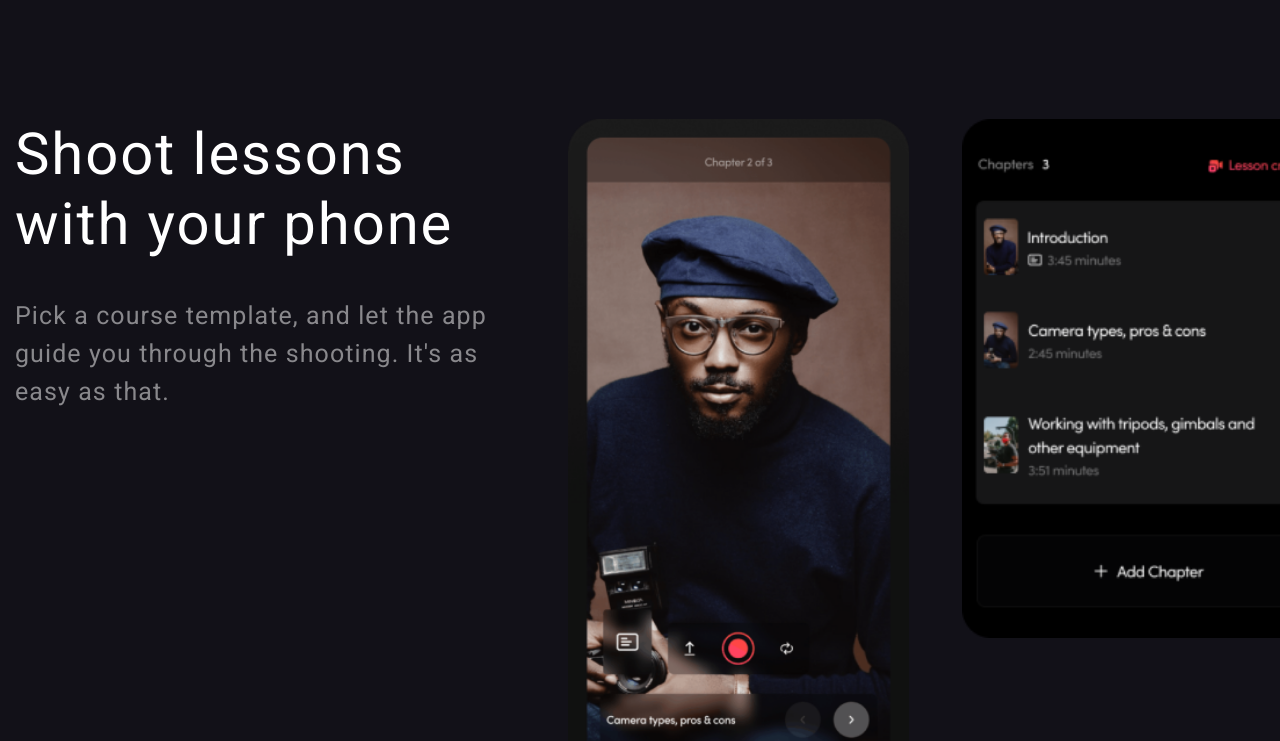
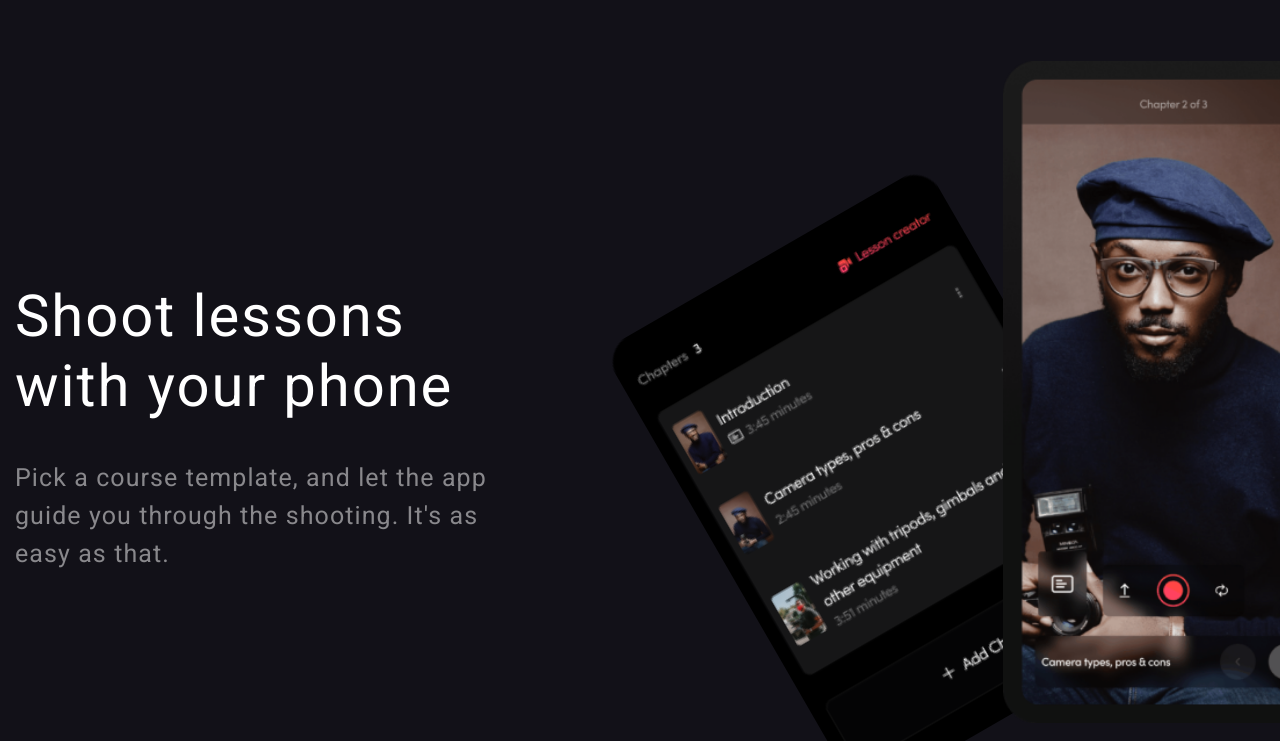
Before and after one commit to YuliyaYaremchuk/classcamp, a plain HTML site: page index.html in a window 1280 px wide. Shown: the part 1129-1870 px from the top of the page. Drawn offline with nearby package versions, Linux system fonts and the light colour scheme.

Commit message:
rotate image

```diff
--- a/css/styles.css
+++ b/css/styles.css
@@ -222,7 +222,7 @@ header {
 
 /* =====ABOUT US===== */
 .about-us-section {
-  padding-top: 58px;
+  padding-top: 220px;
   padding-bottom: 180px;
 }
 
@@ -233,7 +233,7 @@ header {
   justify-content: space-between;
 }
 
-.about-us-item:nth-child(2n + 1) {
+.about-us-item:nth-child(2n + 3) {
   flex-direction: row-reverse;
 }
 
@@ -257,6 +257,24 @@ header {
 .accent {
   font-weight: 700;
   color: var(--main-color-font);
+}
+
+.shoot-lessons{
+  position: relative;
+}
+
+.classchapters-img{
+position: absolute;
+top: -58px;
+left: 692px;
+
+transform: rotate(-30deg);
+}
+
+.screen-img{
+position: absolute;
+top: -220px;
+left: 988px;
 }
 
 /* ===== COACHES ===== */
@@ -602,6 +620,7 @@ footer {
 
   padding: 8px;
 
+  border: 0.5px solid;
   border-radius: 50%;
   background-color: transparent;
 
--- a/index.html
+++ b/index.html
@@ -68,14 +68,14 @@
       <section class="about-us-section">
         <div class="container">
           <ul class="about-us">
-            <li class="about-us-item">
-              <img
+            <li class="about-us-item shoot-lessons">
+              <img class="classchapters-img"
                 src="./image/classchapters.png"
                 alt=""
                 width="373px"
                 height="519px"
               />
-              <img
+              <img class="screen-img"
                 src="./image/screen.png"
                 alt=""
                 width="341px"
```
